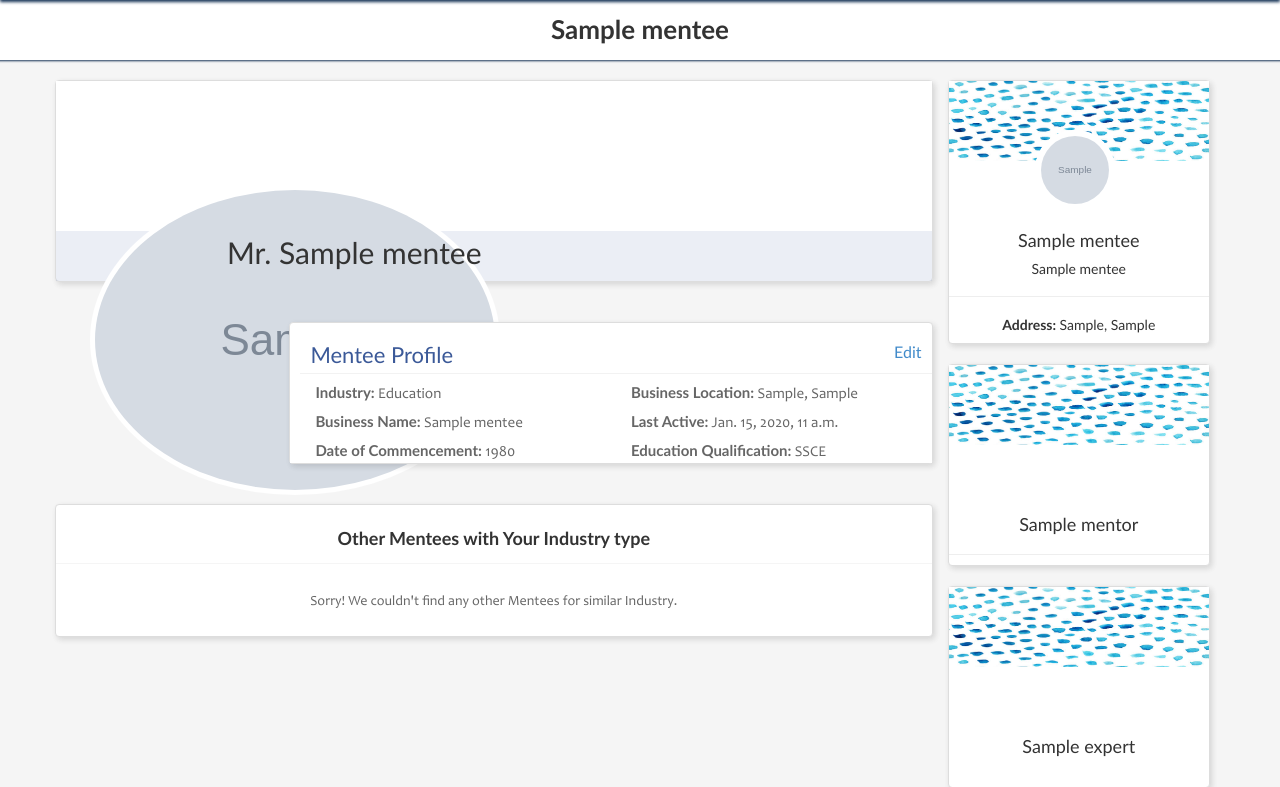
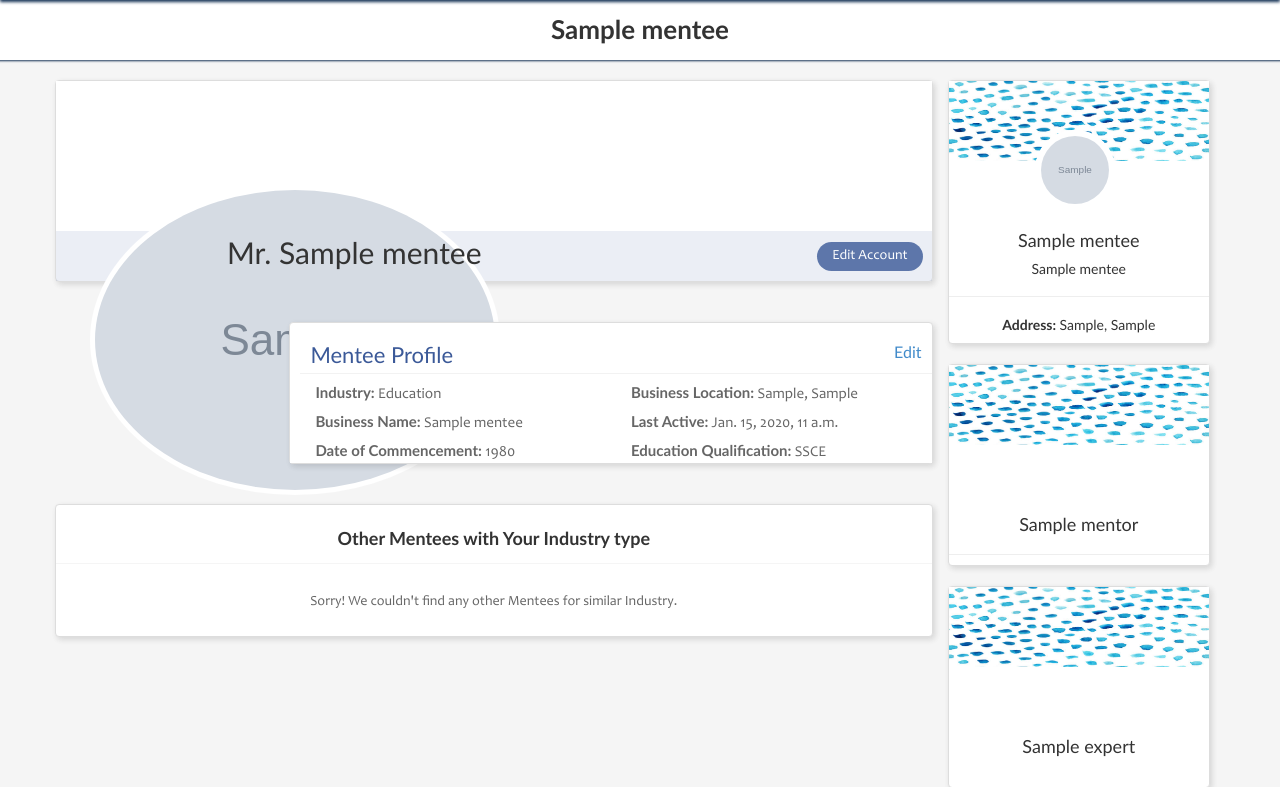
Before and after one commit to pastorenue/mentor-app, a Django app: a page that uses apps/mentee/templates/mentee/mentee_profile.html in a window 1280 px wide. Shown: the part 50-837 px from the top of the page. Run offline with Django 3.2, Linux system fonts and the light colour scheme; a user stored in the database is signed in; data comes from the database, SQL or seed files in the repository; tables that the repository leaves empty hold one stand-in row (values such as "Sample post"); grey boxes marked "Sample" are stand-in pictures; some libraries are stand-ins or nearby versions; some web fonts are replaced.

Commit message:
modified the production setting and change the template variable in profile

```diff
--- a/apps/mentee/templates/mentee/mentee_profile.html
+++ b/apps/mentee/templates/mentee/mentee_profile.html
@@ -25,6 +25,9 @@
 						<div class="com-md-3">
 							{% if user.is_authenticated and user != mentee.user %}
 							<a href="">Request for more details</a>
+							{% endif %}
+							{% if user.is_authenticated and user == mentee.user %}
+							<a href="">Edit Account</a>
 							{% endif %}
 						</div>
 					</div>
```
